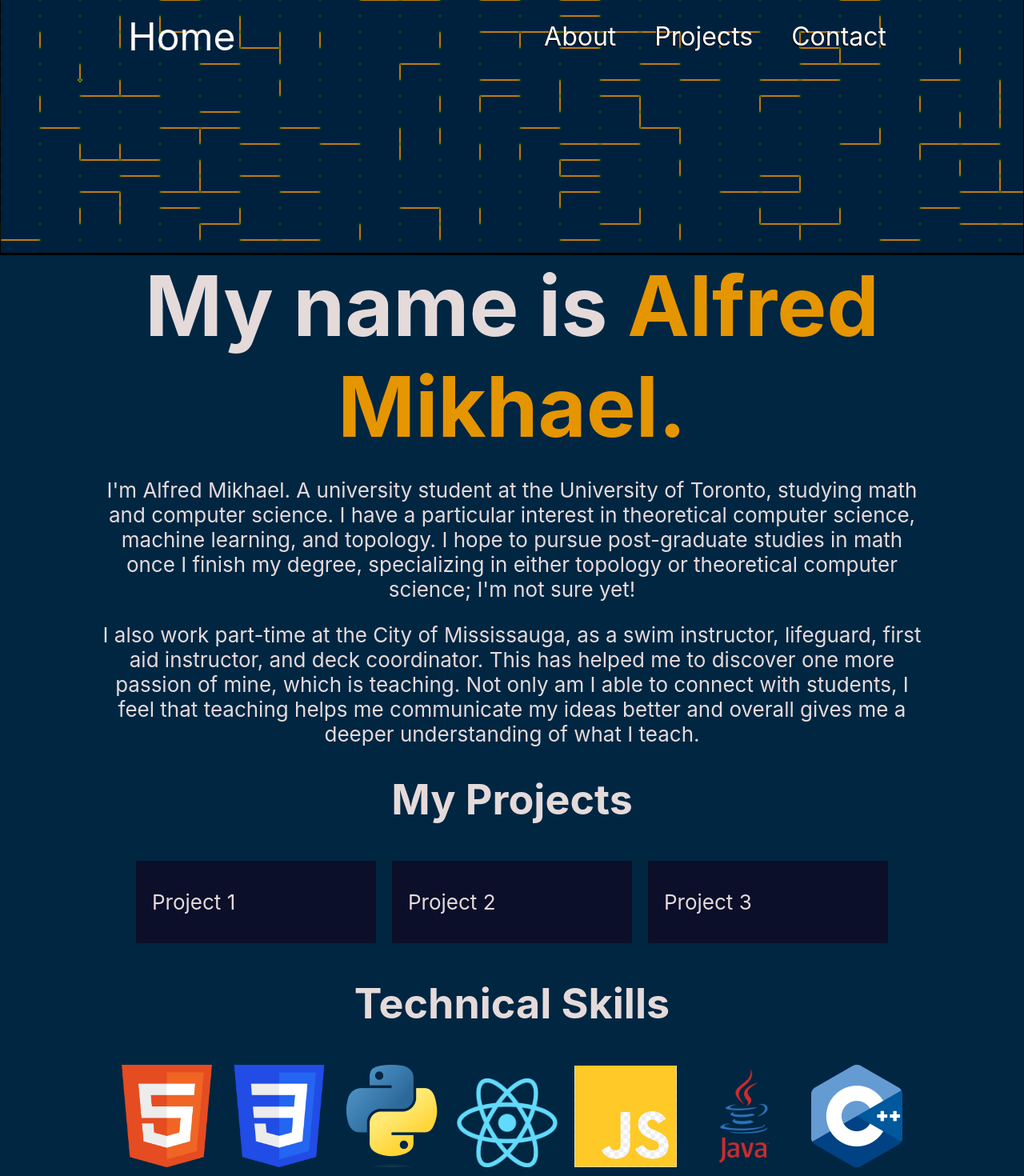
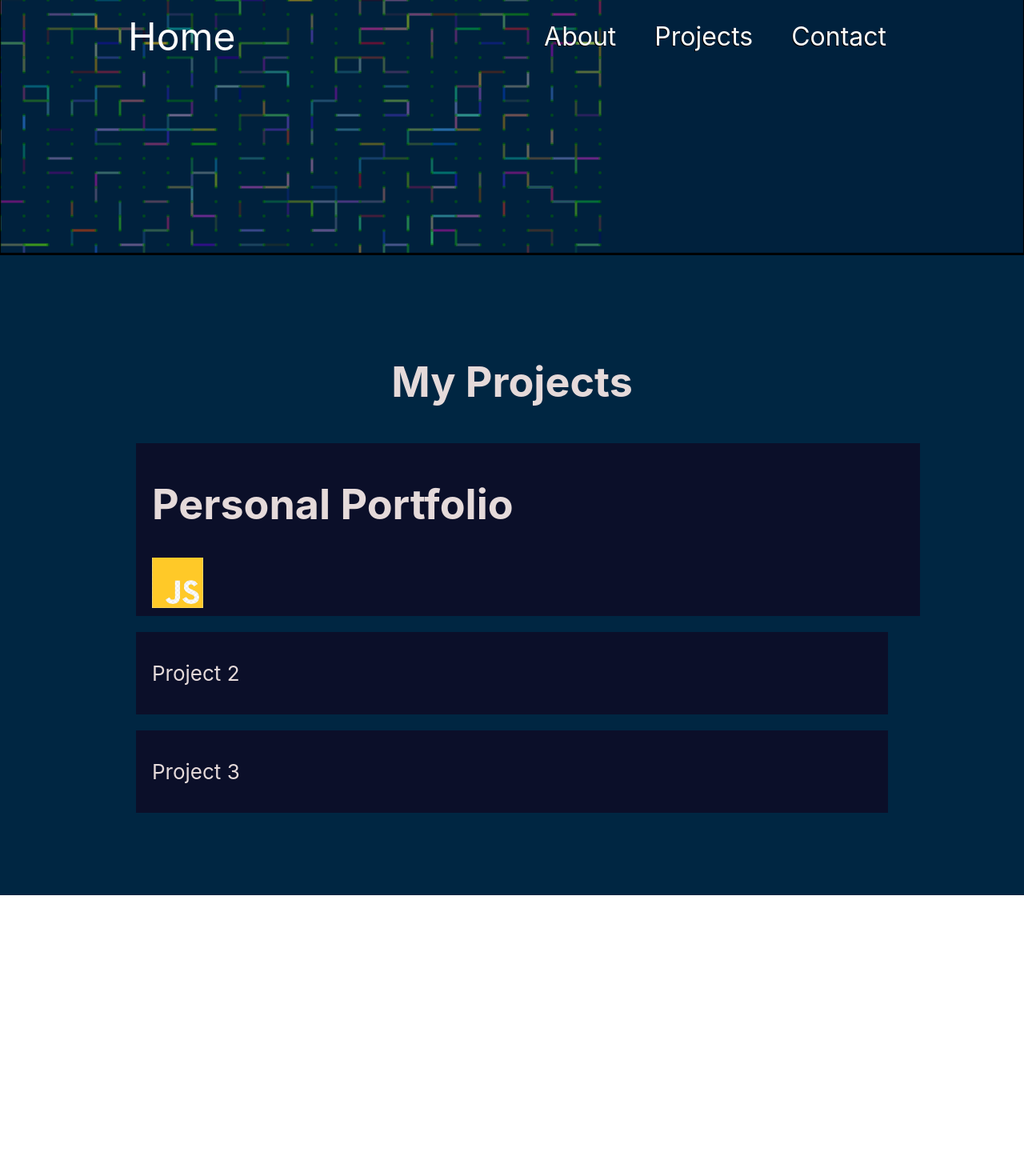
Before and after one commit to alfred-mikhael/alfred-mikhael.github.io, a React (Create React App) app: page /projects in a window 1280 px wide. Shown: the top 1470 px of the page at 80% size. After the commit the page ends 1119 px from the top, so only its background shows below. Built offline with nearby package versions, Linux system fonts and the light colour scheme.

Commit message:
Finalize animations and add Project Screen

```diff
--- a/src/App.js
+++ b/src/App.js
@@ -2,6 +2,7 @@ import './App.css';
 import HomeScreen from './components/home/HomeScreen.js'
 import Navbar from './components/navbar/Navbar.js';
 import ContactScreen from "./components/contact/ContactScreen.js";
+import ProjectScreen from "./components/projects/ProjectScreen.js"
 
 import { Route, Routes } from 'react-router-dom';
 
@@ -15,7 +16,7 @@ function App() {
         <div className='App-container'>
           <Routes>
             <Route path="/" element={<HomeScreen />} />
-            <Route path="/projects" element={<HomeScreen />} />
+            <Route path="/projects" element={<ProjectScreen />} />
             <Route path="/contact" element={<ContactScreen />} />
           </Routes>
         </div>
--- /dev/null
+++ b/src/components/canvas/Canvas.css
@@ -0,0 +1,3 @@
+Canvas {
+    width: 100vw;
+}
--- a/src/components/canvas/Canvas.js
+++ b/src/components/canvas/Canvas.js
@@ -1,12 +1,12 @@
-  import React, { useRef, useEffect } from 'react'
+  import React, { useRef, useEffect } from 'react';
+  import "./Canvas.css";
 
-  const PROBABILITY = 0.20;
+  const PROBABILITY = 0.2;
 
   const Canvas = props => {
 
     const { draw, graph, ...rest } = props
     const canvasRef = useRef(null)
-
     useEffect(() => {
 
       const canvas = canvasRef.current
@@ -18,10 +18,15 @@
 
       const render = () => {
         frameCount++
-        if (frameCount > 500) {
-            graph.generateEdges(PROBABILITY)
-            frameCount = 0
-        }
+        // if (frameCount > 500) {
+        //     graph.generateEdges(PROBABILITY)
+        //     frameCount = 0
+        // }
+        // if (frameCount > 20) {
+        //   graph.changeEdges(10);
+        //   frameCount = 0;
+        // }
+        graph.changeEdges(4);
         draw(context, graph)
         animationFrameId = window.requestAnimationFrame(render)
       }
--- a/src/components/graphAnimation/GraphAnimation.js
+++ b/src/components/graphAnimation/GraphAnimation.js
@@ -1,6 +1,12 @@
 import Canvas from "../canvas/Canvas.js";
 
-const PROBABILITY = 0.1;
+const PROBABILITY = 0.2;
+const vw = window.screen.width;
+const vh = window.screen.height;
+const ROWGAP = 30;
+const COLGAP = 18;
+const LINEWIDTH = 3;
+
 
 class Vertex {
     constructor(neighbours, x, y) {
@@ -17,7 +23,7 @@ class Edge {
     constructor(v1, v2) {
         this.v1 = v1;
         this.v2 = v2;
-        // this.color = [Math.floor(Math.random() * 225 + 30), Math.floor(Math.random() * 225 + 30), Math.floor(Math.random() * 225 + 30)];
+        this.color = [Math.floor(Math.random() * 255), Math.floor(Math.random() * 255), Math.floor(Math.random() * 255)];
     }
 }
 
@@ -25,6 +31,7 @@ class Graph {
     constructor(vertices) {
         this.vertices = vertices;
         this.edges = [];
+        this.numChoices = vertices.length;
     }
 }
 
@@ -36,13 +43,6 @@ class RandomGraph extends Graph {
 
     generateEdges(p) {
         this.edges = [];
-        // var toAdd = p * this.vertices.length * 4;
-        // for (var i = 0; i < toAdd; i++) {
-        //     var index = Math.floor(Math.random() * (this.vertices.length - 1));
-        //     var v1 = this.vertices[index];
-        //     var subindex = Math.floor(Math.random() * (v1.neighbours.length - 1));
-        //     this.edges.push(new Edge(v1, v1.neighbours[subindex]));
-        // }
         this.vertices.forEach(vertex => {
             var neighbours = vertex.neighbours;
             neighbours.forEach(neighbour => {
@@ -52,53 +52,77 @@ class RandomGraph extends Graph {
             });
         });
     }
+
+    changeEdge() {
+        var numEdges = this.edges.length;
+
+        var popIndex = Math.floor(Math.random() * numEdges);
+        this.edges.splice(popIndex, 1);
+        var v1 = this.vertices[Math.floor(Math.random() * this.numChoices)];
+        var v2 = v1.neighbours[Math.floor(Math.random() * v1.neighbours.length)]
+        this.edges.push(new Edge(v1, v2));
+    }
+
+    changeEdges(n) {
+        for (var i = 0; i < n; i++) {
+            this.changeEdge();
+        }
+    }
 }
 
 const GraphAnimation = () => {
     var vertices = [];
-    for (var i = -1; i < 50; i++) {
-        for (var j = 0; j < 16; j++) {
-            vertices.push(new Vertex([], i * 50, j * 20))
+    var rows = Math.floor(vw / ROWGAP);
+    var cols = Math.floor(vh / COLGAP);
+    for (var i = -1; i < rows; i++) {
+        for (var j = 0; j < cols; j++) {
+            vertices.push(new Vertex([], i * ROWGAP, j * COLGAP))
         }
     }
     vertices.forEach(vertex => {
-        if (vertex.x / 50 - 1 > 0 && vertex.x / 50 + 1 < 50 && vertex.y / 20 - 1 > 0 && vertex.y / 20 + 1 < 16) {
-            vertex.neighbours.push(vertices[(vertex.x / 50) * 16 + vertex.y/20]);
-            vertex.neighbours.push(vertices[(vertex.x / 50 + 1) * 16 + vertex.y/20 - 1]);
-            vertex.neighbours.push(vertices[(vertex.x / 50 + 2) * 16 + vertex.y/20]);
-            vertex.neighbours.push(vertices[(vertex.x / 50 + 1) * 16 + vertex.y/20 + 1]);
+        if (vertex.x / ROWGAP - 1 > 0 && vertex.x / ROWGAP + 1 < rows && vertex.y / COLGAP - 1 > 0 && vertex.y / COLGAP + 1 < cols) {
+            vertex.neighbours.push(vertices[(vertex.x / ROWGAP) * cols + vertex.y / COLGAP]);
+            vertex.neighbours.push(vertices[(vertex.x / ROWGAP + 1) * cols + vertex.y / COLGAP - 1]);
+            vertex.neighbours.push(vertices[(vertex.x / ROWGAP + 2) * cols + vertex.y / COLGAP]);
+            vertex.neighbours.push(vertices[(vertex.x / ROWGAP + 1) * cols + vertex.y / COLGAP + 1]);
         }
-        if (vertex.x / 50 - 1 > 0) {
-            if (!vertex.neighbours.includes(vertices[(vertex.x / 50) * 16 + vertex.y/20]))
-            vertex.neighbours.push(vertices[(vertex.x / 50) * 16 + vertex.y/20]);
+        if (vertex.x / ROWGAP - 1 > 0) {
+            if (!vertex.neighbours.includes(vertices[(vertex.x / ROWGAP) * cols + vertex.y / COLGAP]))
+                vertex.neighbours.push(vertices[(vertex.x / ROWGAP) * cols + vertex.y / COLGAP]);
         }
-        if (vertex.x / 50 + 1 < 50) {
-            if (!vertex.neighbours.includes(vertices[(vertex.x / 50 + 2) * 16 + vertex.y/20]))
-            vertex.neighbours.push(vertices[(vertex.x / 50 + 2) * 16 + vertex.y/20]);
+        if (vertex.x / ROWGAP + 1 < rows) {
+            if (!vertex.neighbours.includes(vertices[(vertex.x / ROWGAP + 2) * cols + vertex.y / COLGAP]))
+                vertex.neighbours.push(vertices[(vertex.x / ROWGAP + 2) * cols + vertex.y / COLGAP]);
         }
-        if (vertex.y / 20 - 1 > 0) {
-            if (!vertex.neighbours.includes(vertices[(vertex.x / 50 + 1) * 16 + vertex.y/20 - 1]))
-            vertex.neighbours.push(vertices[(vertex.x / 50 + 1) * 16 + vertex.y/20 - 1]);
+        if (vertex.y / COLGAP - 1 > 0) {
+            if (!vertex.neighbours.includes(vertices[(vertex.x / ROWGAP + 1) * cols + vertex.y / COLGAP - 1]))
+                vertex.neighbours.push(vertices[(vertex.x / ROWGAP + 1) * cols + vertex.y / COLGAP - 1]);
+        }
+        if (vertex.y / COLGAP + 1 < cols) {
+            if (!vertex.neighbours.includes(vertices[(vertex.x / ROWGAP + 1) * cols + vertex.y / COLGAP + 1]))
+                vertex.neighbours.push(vertices[(vertex.x / ROWGAP + 1) * cols + vertex.y / COLGAP + 1]);
         }
     })
 
     var graph = new RandomGraph(vertices);
 
     return (
-        <Canvas draw={draw} graph={graph}/>
+        <Canvas draw={draw} graph={graph} />
     );
 }
 
 function draw(ctx, graph) {
     ctx.clearRect(0, 0, ctx.canvas.width, ctx.canvas.height);
-    ctx.strokeStyle = "#E59500"
+    //ctx.strokeStyle = "#E59500"
+    ctx.lineWidth = LINEWIDTH;
     graph.edges.forEach((edge) => {
         if (edge.v2 === null) {
             throw Error;
         }
+        ctx.beginPath();
         ctx.moveTo(edge.v1.x, edge.v1.y);
         ctx.lineTo(edge.v2.x, edge.v2.y);
-        //ctx.strokeStyle = `rgb(${edge.color[0]}, ${edge.color[1]}, ${edge.color[2]})`;
+        ctx.strokeStyle = `rgb(${edge.color[0]}, ${edge.color[1]}, ${edge.color[2]})`;
         ctx.stroke()
     });
 
@@ -111,12 +135,12 @@ function drawVertices(ctx, vertices) {
     ctx.globalAlpha = 0.5;
     vertices.forEach((vertex) => {
         ctx.beginPath();
-        ctx.arc(vertex.x, vertex.y, Vertex.radius, 0, 2*Math.PI);
+        ctx.arc(vertex.x, vertex.y, Vertex.radius, 0, 2 * Math.PI);
         ctx.fill();
     });
 
     ctx.beginPath();
-    ctx.arc(100, 100, Vertex.radius, 0, 2*Math.PI);
+    ctx.arc(100, 100, Vertex.radius, 0, 2 * Math.PI);
     ctx.fill();
 }
 
--- a/src/components/home/HomeScreen.css
+++ b/src/components/home/HomeScreen.css
@@ -4,11 +4,14 @@
 
 
 .slide-component {
+    opacity: 0;
     animation-name: slideAnimation;
     animation-timing-function: ease-in-out;
     animation-duration: 1.5s;
     animation-iteration-count: 1;
     animation-direction: normal;
+    animation-delay: 150ms;
+    animation-fill-mode: forwards;
 }
 
 img {
--- a/src/components/home/HomeScreen.js
+++ b/src/components/home/HomeScreen.js
@@ -24,7 +24,7 @@ const HomeScreen = () => {
 
             <div className="slide-component">
                 <p>
-                    I'm Alfred Mikhael. A university student at the University of Toronto, studying math and computer science.
+                    A university student at the University of Toronto, studying math and computer science.
                     I have a particular interest in theoretical computer science, machine learning, and topology. I hope to
                     pursue post-graduate studies in math once I finish my degree, specializing in either topology or theoretical computer science;
                     I'm not sure yet!
@@ -36,26 +36,6 @@ const HomeScreen = () => {
                 </p>
             </div>
 
-            <h1>
-                My Projects
-            </h1>
-            <div className="grid">
-                <div className="grid-item">
-                    <Card>
-                        <p>Project 1</p>
-                    </Card>
-                </div>
-                <div className="grid-item">
-                    <Card>
-                        <p>Project 2</p>
-                    </Card>
-                </div>
-                <div className="grid-item">
-                    <div className="card">
-                        <p> Project 3 </p>
-                    </div>
-                </div>
-            </div>
             <h1>
                 Technical Skills
             </h1>
--- /dev/null
+++ b/src/components/projects/ProjectScreen.css
@@ -0,0 +1,13 @@
+img {
+    max-width: 64px;
+    max-height: 64px;
+}
+
+.grid {
+    display: grid;
+    grid-template-columns: 75vw;
+}
+
+.grid-item {
+    display: inline-grid;
+}
```
